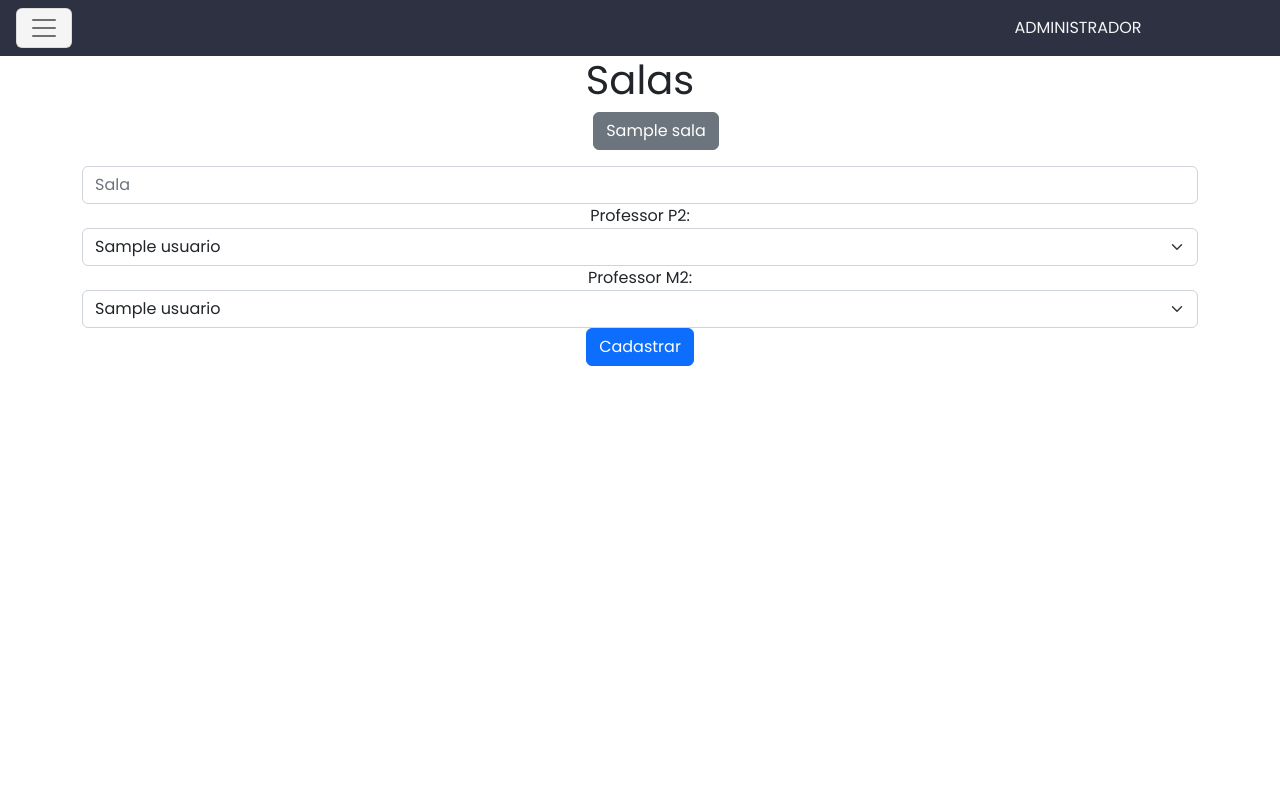
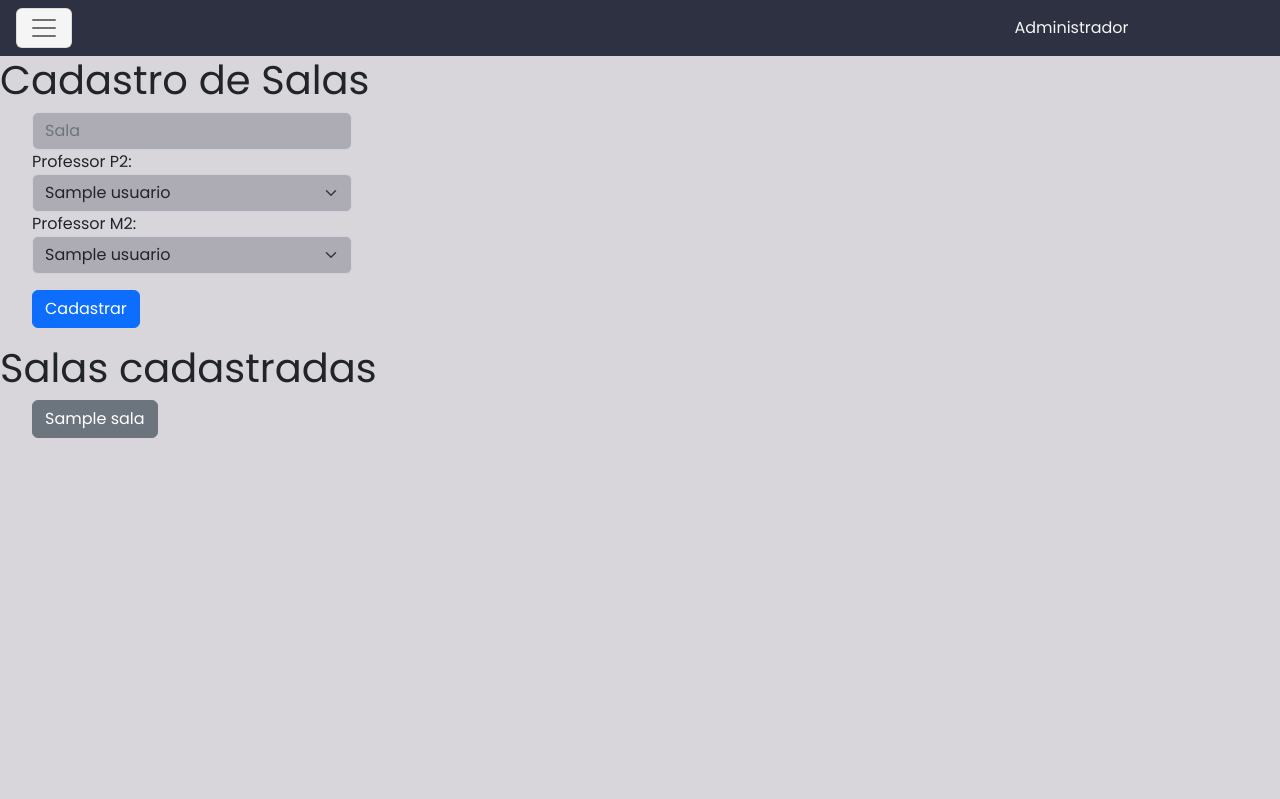
Before and after one commit to Pythonators/API_semestre1_pythonators, a Flask app: template Website/templates/admin_turmas.html in a window 1280 px wide. Run offline with Flask 2, Linux system fonts and the light colour scheme; the template is opened without the code that fills it: most values are stand-ins (such as "Sample title", 1, 10 or a date in 2020); some libraries are stand-ins or nearby versions.

Commit message:
Edição do HTML e página de avaliação
Nesse versionamento foi feito edição do HTML e CSS nas seguintes páginas:

Página do administrador - Barra superior
Página do administrador (Salas)
Página do administrador (Times)
Página Sprint

Na página de avalição foi adicionado última pergunta e avaliação intermediaria.

```diff
--- a/Website/Avaliacao.json
+++ b/Website/Avaliacao.json
@@ -1 +1 @@
-{"_default": {"1": {"avaliado": "Cauana manera", "perguntas": ["Nada", "Nada", "Nada", "Nada"]}, "2": {"avaliado": "Cauana manera", "perguntas": ["Extremamente", "Muito", "Pouco", "Nada"]}, "3": {"avaliado": "Caio legal", "perguntas": ["Caio legal", "Nada", "Nada", "Nada", "Nada"]}, "4": {"avaliado": "Cauana manera", "perguntas": ["Cauana manera", "Extremamente", "Muito", "Pouco", "Nada"]}, "5": {"avaliado": "ronaldo", "perguntas": ["ronaldo", "Nada", "Pouco", "Muito", "Pouco"]}, "6": {"avaliado": "rodrigo", "perguntas": ["rodrigo", "Pouco", "Muito", "Muito", "Pouco"]}, "7": {"avaliado": "Ryan Lanziloti De Faria Teixeira", "perguntas": ["Ryan Lanziloti De Faria Teixeira", "Nada", "Nada", "Pouco", "Pouco"]}}}
+{"_default": {"1": {"avaliado": "Cauana manera", "perguntas": ["Nada", "Nada", "Nada", "Nada"]}, "2": {"avaliado": "Cauana manera", "perguntas": ["Extremamente", "Muito", "Pouco", "Nada"]}, "3": {"avaliado": "Caio legal", "perguntas": ["Caio legal", "Nada", "Nada", "Nada", "Nada"]}, "4": {"avaliado": "Cauana manera", "perguntas": ["Cauana manera", "Extremamente", "Muito", "Pouco", "Nada"]}, "5": {"avaliado": "ronaldo", "perguntas": ["ronaldo", "Nada", "Pouco", "Muito", "Pouco"]}, "6": {"avaliado": "rodrigo", "perguntas": ["rodrigo", "Pouco", "Muito", "Muito", "Pouco"]}, "7": {"avaliado": "Ryan Lanziloti De Faria Teixeira", "perguntas": ["Ryan Lanziloti De Faria Teixeira", "Nada", "Nada", "Pouco", "Pouco"]}, "8": {"avaliado": "ronaldo", "perguntas": ["ronaldo", "Extremamente", "Extremamente", "Extremamente", "Extremamente"]}, "9": {"avaliado": "rodrigo", "perguntas": ["rodrigo", "Extremamente", "Extremamente", "Extremamente", "Extremamente"]}, "10": {"avaliado": "Ryan Lanziloti De Faria Teixeira", "perguntas": ["Ryan Lanziloti De Faria Teixeira", "Extremamente", "m\u00e9dio", "m\u00e9dio", "m\u00e9dio"]}}}
--- a/Website/rotas.py
+++ b/Website/rotas.py
@@ -24,11 +24,14 @@ p2 = Pergunta('2 - O avaliado fez entregas de acordo com as propostas da sprint'
 p3 = Pergunta('3 - O avaliado teve um bom desempenho no trabalho em equipe', '3')
 p4 = Pergunta('4 - O avaliado demonstrou habilidades e/ou desejo em se desenvolver nas tecnologias usadas no projeto',
               '4')
+p5 = Pergunta('5 - O avaliado teve uma comunicação clara com o grupo quanto às suas dificuldades e evoluções no decorrer das sprints',
+              '5')
 perguntas = []
 perguntas.append(p1)
 perguntas.append(p2)
 perguntas.append(p3)
 perguntas.append(p4)
+perguntas.append(p5)
 
 #Login e autenticação
 
--- a/Website/templates/admin.html
+++ b/Website/templates/admin.html
@@ -14,6 +14,10 @@
 
 
   </head>
+<!--Background-->
+<style>
+  body{background-color: #D8D5DB;}
+</style>
 
   <body>
 <!--  começo do flashcard-->
@@ -30,7 +34,8 @@
 <!--fim flashcard, FAVOR, PERSONALIZAR! Fonte: https://flask.palletsprojects.com/en/1.1.x/patterns/flashing/-->
       <nav class="navbar " id="barraSuperior">
           <div class="container-fluid" id="barraSuperior">
-            <span class="intername" >ADMINISTRADOR</span>
+            <span class="intername" >Administrador</span>
+
 
             <button class="navbar-toggler" type="button" data-bs-toggle="modal" data-bs-target="#exampleModal" id="OBotao">
               <span class="navbar-toggler-icon"></span>
@@ -48,12 +53,12 @@
               <div class="modal-body">
 
                 <ul class="list-group list-group-flush">
-                  <li class="list-group-item"><a href="/admin">HOME</a></li>
-                  <li class="list-group-item"><a href="/admin">Cadastrar Salas</a></li>
-                  <li class="list-group-item"><a href="/admin/cadastro/times"> Cadastrar Times</a></li>
-                  <li class="list-group-item"><a href="/admin/cadastro/professores">Cadastrar Professores</a></li>
-                  <li class="list-group-item"><a href="/admin/cadastro/alunos">Cadastrar Alunos</a></li>
-                  <li class="list-group-item" ><a style="color:red" href="/logout">SAIR</a></li>
+                  <li class="list-group-item"><a style="text-decoration:none; color:#2D3142" href="/admin">HOME</a></li>
+                  <li class="list-group-item"><a style="text-decoration:none; color:#2D3142" href="/admin">Cadastrar Salas</a></li>
+                  <li class="list-group-item"><a style="text-decoration:none; color:#2D3142" href="/admin/cadastro/times"> Cadastrar Times</a></li>
+                  <li class="list-group-item"><a style="text-decoration:none; color:#2D3142" href="/admin/cadastro/professores">Cadastrar Professores</a></li>
+                  <li class="list-group-item"><a style="text-decoration:none; color:#2D3142" href="/admin/cadastro/alunos">Cadastrar Alunos</a></li>
+                  <li class="list-group-item" ><a style="text-decoration:none; color:red" href="/logout">SAIR</a></li>
                 </ul>
 
               </div>
--- a/Website/templates/admin_turmas.html
+++ b/Website/templates/admin_turmas.html
@@ -2,36 +2,42 @@
 
 {% block conteudo %}
   <body>
-        <div class="container text-center">
+    <div class="card-body">
+      <h1 id="cabecalho">Cadastro de Salas</h1>
+      <div>
+        <ul>
+      <form  action="addSalas" method="POST">
+      <input type="text" class="form-control" name="sala" id="floatingInput" style="background-color:#ADACB5; width: 20rem;" placeholder="Sala" id="sala">
+      Professor P2:
+        <select class="form-select" name="p2" type="text" aria-label="P2" style="background-color:#ADACB5; width: 20rem;" id="p2">
+              {% for s in result%}
+            <option selected>{{s.usuario}}</option>
+              {%endfor%}
+          </select>
+        Professor M2:<select class="form-select" name="m2" type="text" aria-label="M2" style="background-color:#ADACB5; width: 20rem;" id="m2">
+              {% for s in result%}
+            <option selected>{{s.usuario}}</option>
+              {%endfor%}
+          </select>
+        </ul>
+        </div>
+      </div>
+        <ul> <button type="submit" name="23" class="btn btn-primary">Cadastrar</button></ul>
+      </form>
+    </details>
+  </nav>
+    </div>
+    <h1 id="cabecalho">Salas cadastradas</h1>
 
-
-          <h1 id="cabecalho">Salas</h1>
           {% for s in salas %}
-          <ul id="listaSalas">
+          <ul id="listaSalas" style="width: 50rem;">
             <li>
               <a href='/admin/{{s["sala"]}}' class="btn btn-secondary">
                 <i class="bi bi-arrow-clockwise" id="sala" nome="sala"> </i>{{s.sala}}</a></td>
-            </li>
+              </li>
           </ul>
           {% endfor %}
-          <form  action="addSalas" method="POST">
-          <input type="text" class="form-control" name="sala" id="floatingInput" placeholder="Sala" id="sala">
-          Professor P2:
-            <select class="form-select" name="p2" type="text" aria-label="P2" id="p2">
-                  {% for s in result%}
-                <option selected>{{s.usuario}}</option>
-                  {%endfor%}
-              </select>
-            Professor M2:<select class="form-select" name="m2" type="text" aria-label="M2" id="m2">
-                  {% for s in result%}
-                <option selected>{{s.usuario}}</option>
-                  {%endfor%}
-              </select>
 
-            <button type="submit" name="23" class="btn btn-primary">Cadastrar</button>
-          </form>
-        </details>
-      </nav>
     </div>
   </body>
   {% endblock %}
--- a/Website/templates/sprint.html
+++ b/Website/templates/sprint.html
@@ -41,7 +41,7 @@
 
         <!–botão 2 e texto embaixo–>
         <div2 class="box2">
-            <a href="/aluno/avaliacao">
+            <a href="/sprint">
                 <button class="btn-seg">SPRINT {{sprints[1]['sprint']}}
 
                 </button>
@@ -54,7 +54,7 @@
 
         <!–botão 3 e texto embaixo–>
         <div3 class="box3">
-        <a href="/sprint">
+        <a href="/aluno/avaliacao">
             <button class="btn-ter">SPRINT {{sprints[2]['sprint']}}</button>
         </a>
         <div class="texto">
```
Also changed, not shown: Website/templates/admin_aluno.html (+13 -11 lines), Website/templates/admin_professores.html (+4 -5 lines), Website/templates/admin_times.html (+4 -4 lines), Website/templates/avaliacao.html (+5 -3 lines), Website/templates/template_tela_avaliacao.html (+6 -5 lines).
